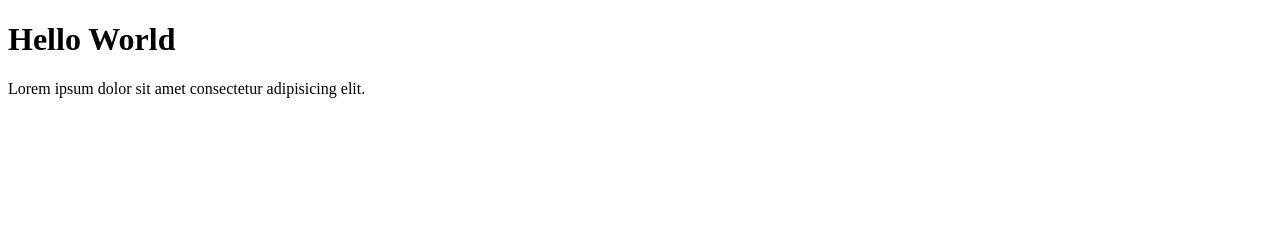
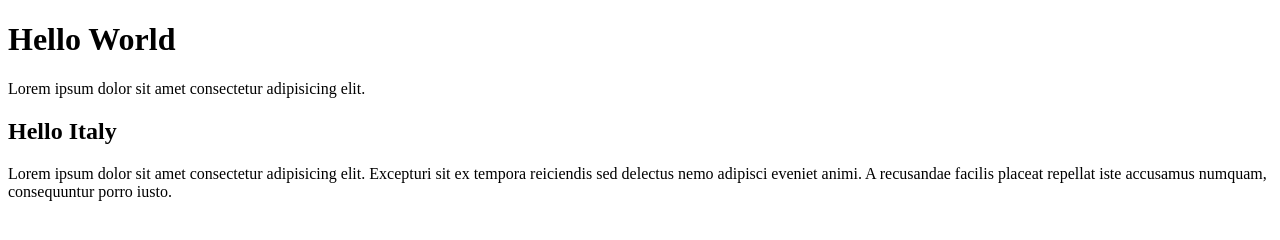
Before and after one commit to battistaennio/htmlcss-hello, a plain HTML site: page index.html in a window 1280 px wide. Drawn offline with Linux system fonts and the light colour scheme.

Commit message:
add paragraph

```diff
--- a/index.html
+++ b/index.html
@@ -8,4 +8,7 @@
 <body>
     <h1>Hello World</h1>
     <p>Lorem ipsum dolor sit amet consectetur adipisicing elit.</p>
+
+    <h2>Hello Italy</h2>
+    <p>Lorem ipsum dolor sit amet consectetur adipisicing elit. Excepturi sit ex tempora reiciendis sed delectus nemo adipisci eveniet animi. A recusandae facilis placeat repellat iste accusamus numquam, consequuntur porro iusto.</p>
 </html>
```
